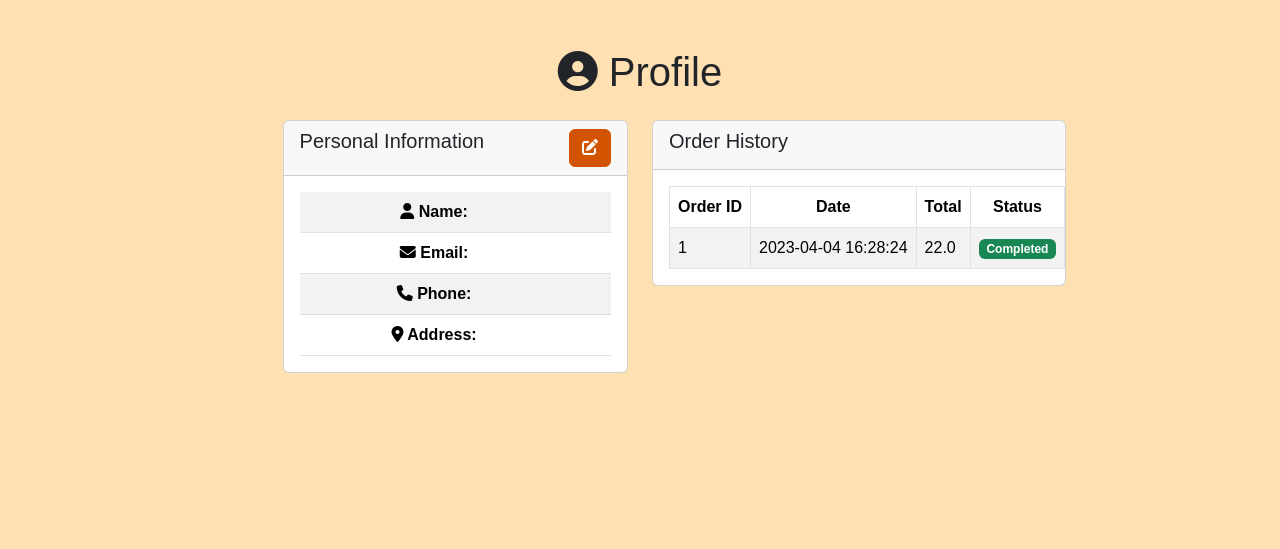
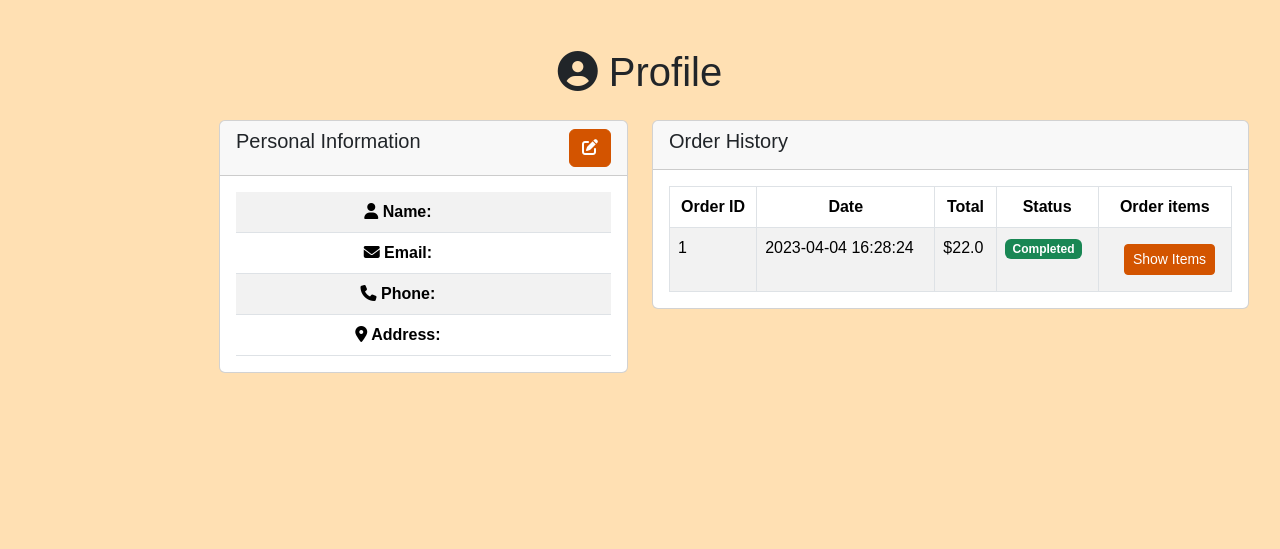
Before and after one commit to CharlieRosander/Utv-Web-Examinering, a Flask app: template templates/profile.html in a window 1280 px wide. Shown: the part 147-696 px from the top of the page. Run offline with Flask 3, Linux system fonts and the light colour scheme; the template is opened without the code that fills it: values that come from a table or form of the project are taken from there, others are empty; a user stored in the database is signed in; parts of the project's set-up code (start-up, migrations or seed data) failed here and were passed over; some libraries are stand-ins or nearby versions.

Commit message:
Update profile.html

```diff
--- a/templates/profile.html
+++ b/templates/profile.html
@@ -44,7 +44,7 @@
                 </div>
             </div>
             <div class="col-12 col-md-6">
-                <div class="card" style="width: 120%;">
+                <div class="card" style="width: 146%;">
                     <div class="card-header">
                         <div class="d-flex justify-content-between align-items-start">
                             <h5>Order History</h5>
@@ -58,6 +58,7 @@
                                     <th scope="col">Date</th>
                                     <th scope="col">Total</th>
                                     <th scope="col">Status</th>
+                                    <th scope="col">Order items</th>
                                 </tr>
                             </thead>
                             <tbody>
@@ -66,8 +67,43 @@
                                 <tr>
                                     <td>{{ order.id }}</td>
                                     <td>{{ order.date }}</td>
-                                    <td>{{ order.total_price }}</td>
-                                    <td><span class="badge bg-success">Completed</span></td>
+                                    <td>${{ order.total_price }}</td>
+                                    <td>
+                                        <span class="badge bg-success">
+                                            Completed
+                                        </span>
+                                    </td>
+                                    <td>
+                                        <div class="action-buttons">
+                                            <button type="button" class="btn btn-primary btn-sm show-items mx-2 my-2"
+                                                data-bs-toggle="collapse" data-bs-target="#items-{{ order.id }}"
+                                                data-order-id="{{ order.id }}">
+                                                Show Items
+                                            </button>
+                                        </div>
+                                        <div class="collapse" id="items-{{ order.id }}">
+                                            <table class="table table-striped table-bordered mb-0">
+                                                <thead>
+                                                    <tr>
+                                                        <th>Pizza</th>
+                                                        <th>Price</th>
+                                                        <th>Quantity</th>
+                                                        <th>Total</th>
+                                                    </tr>
+                                                </thead>
+                                                <tbody>
+                                                    {% for item in order.items %}
+                                                    <tr>
+                                                        <td>{{ item.pizza }}</td>
+                                                        <td>{{ item.price }}</td>
+                                                        <td>{{ item.quantity }}</td>
+                                                        <td>{{ item.total }}</td>
+                                                    </tr>
+                                                    {% endfor %}
+                                                </tbody>
+                                            </table>
+                                        </div>
+                                    </td>
                                 </tr>
                                 {% endfor %}
                                 {% else %}
```
